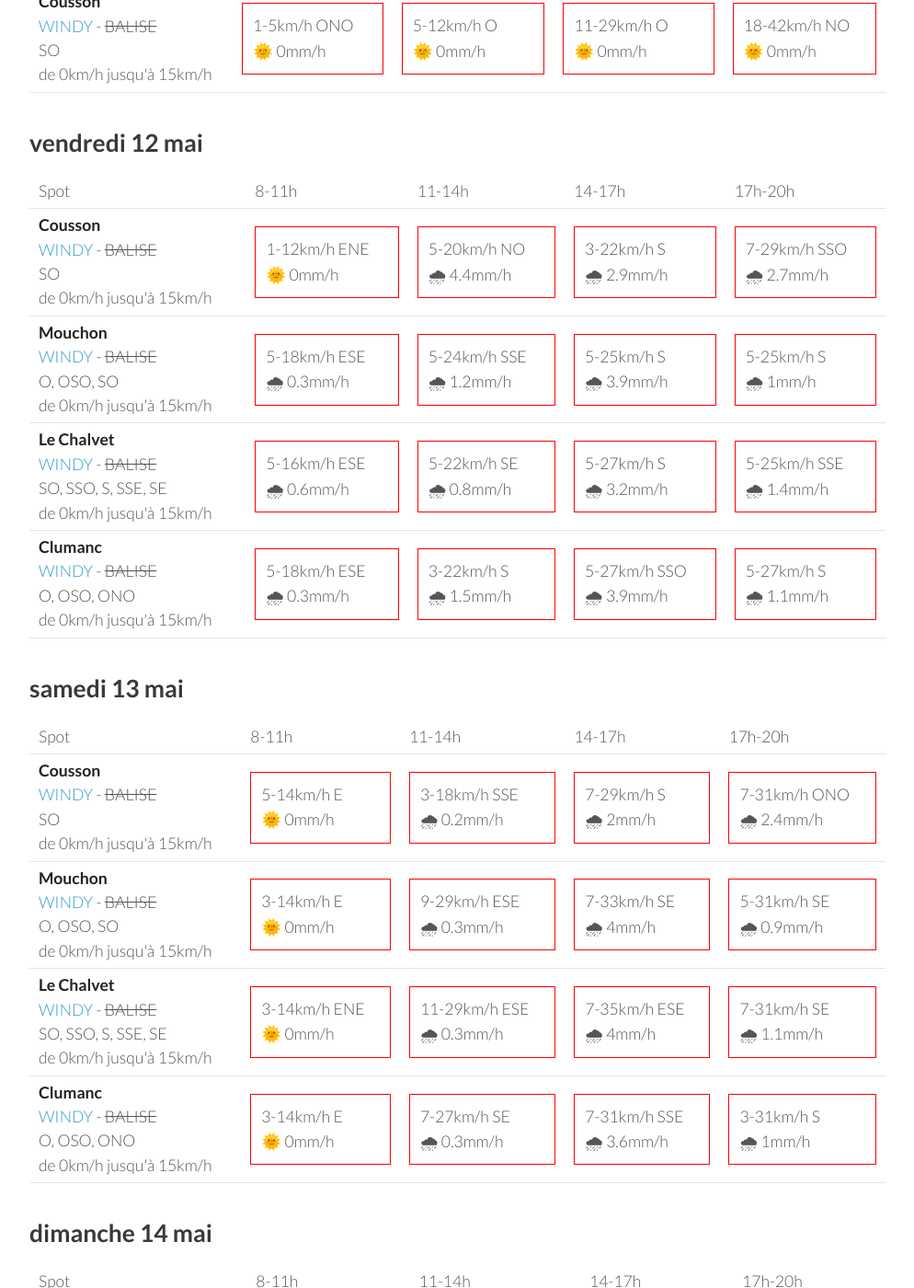
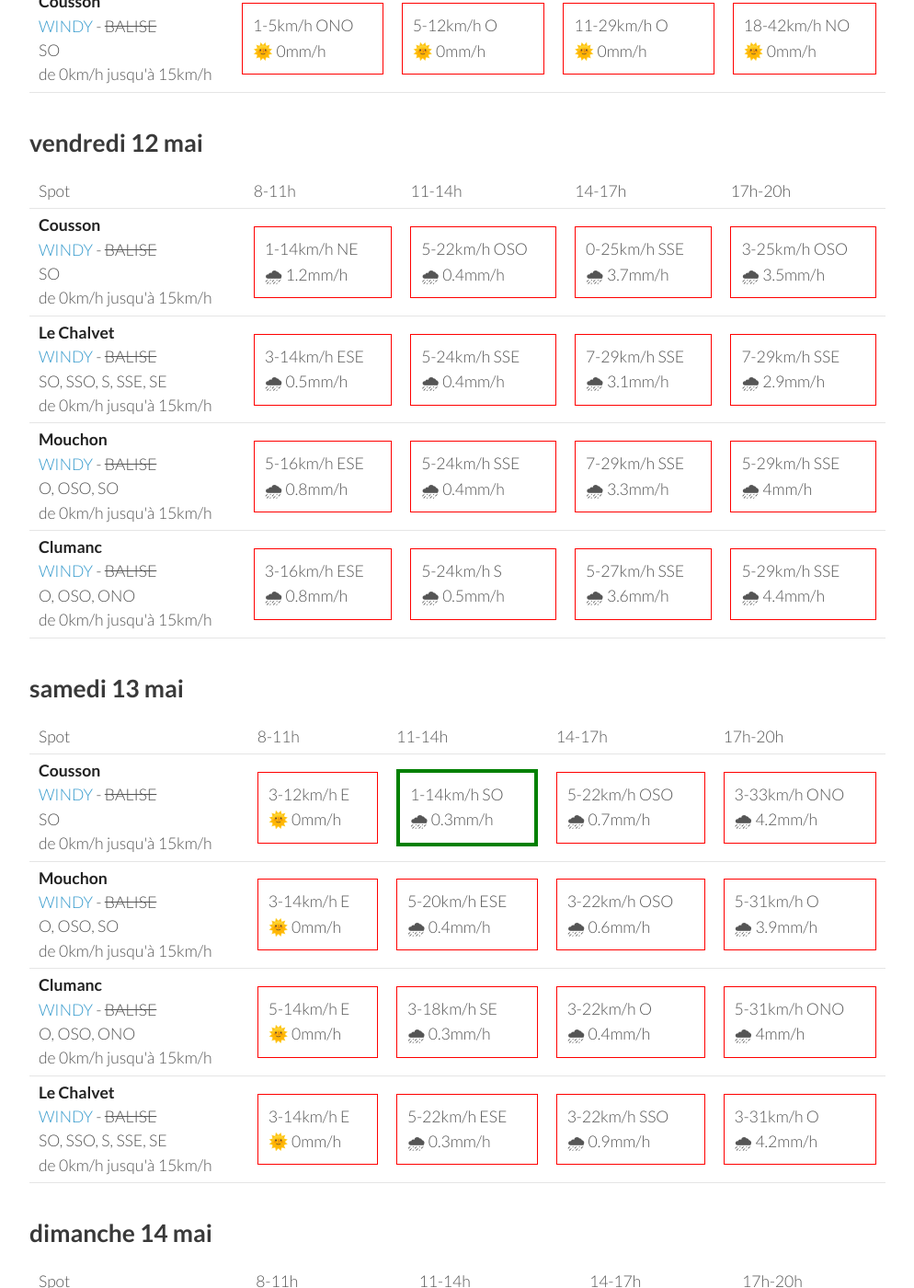
Before and after one commit to parapente-dans-le-nord/parapente-dans-le-nord.github.io, a Jekyll site: the page built from saint_andre.markdown, in a window 1280 px wide and 1400 px high, scrolled down 1325 px. Shown: the whole window at 92% size, without its empty margins (26-1020 px from the left). Built offline with Jekyll 4.4.1, drawn with Linux system fonts in a browser that asks for light colours; some of the changed text lies outside the part shown.

Commit message:
update index.markdown

```diff
--- a/saint_andre.markdown
+++ b/saint_andre.markdown
@@ -132,40 +132,40 @@ page mise à jour le mercredi 10 mai 13:36
 <tr>
         <td><strong>Cousson</strong><br><a href="https://windy.com/44.054/6.240?43.940,6.241,10,m:eSAaglz">WINDY</a> - <span class="no-balise"> BALISE </span><br> <span class="vent-favorable">SO</span><br><span class="force-vent">de 0km/h jusqu'à 15km/h</span> </td>
 
-            <td><div class="not-flyable"><p>1-12km/h ENE</p><p>🌞 0mm/h</p></div></td>
-            <td><div class="not-flyable"><p>5-20km/h NO</p><p>🌧 4.4mm/h</p></div></td>
-            <td><div class="not-flyable"><p>3-22km/h S</p><p>🌧 2.9mm/h</p></div></td>
-            <td><div class="not-flyable"><p>7-29km/h SSO</p><p>🌧 2.7mm/h</p></div></td>
+            <td><div class="not-flyable"><p>1-14km/h NE</p><p>🌧 1.2mm/h</p></div></td>
+            <td><div class="not-flyable"><p>5-22km/h OSO</p><p>🌧 0.4mm/h</p></div></td>
+            <td><div class="not-flyable"><p>0-25km/h SSE</p><p>🌧 3.7mm/h</p></div></td>
+            <td><div class="not-flyable"><p>3-25km/h OSO</p><p>🌧 3.5mm/h</p></div></td>
+
+
+    </tr>
+<tr>
+        <td><strong>Le Chalvet</strong><br><a href="https://windy.com/43.979/6.480?43.866,6.480,10,m:eSsaglX">WINDY</a> - <span class="no-balise"> BALISE </span><br> <span class="vent-favorable">SO, SSO, S, SSE, SE</span><br><span class="force-vent">de 0km/h jusqu'à 15km/h</span> </td>
+
+            <td><div class="not-flyable"><p>3-14km/h ESE</p><p>🌧 0.5mm/h</p></div></td>
+            <td><div class="not-flyable"><p>5-24km/h SSE</p><p>🌧 0.4mm/h</p></div></td>
+            <td><div class="not-flyable"><p>7-29km/h SSE</p><p>🌧 3.1mm/h</p></div></td>
+            <td><div class="not-flyable"><p>7-29km/h SSE</p><p>🌧 2.9mm/h</p></div></td>
 
 
     </tr>
 <tr>
         <td><strong>Mouchon</strong><br><a href="https://windy.com/43.992/6.424?43.878,6.425,10,m:eSuaglR">WINDY</a> - <span class="no-balise"> BALISE </span><br> <span class="vent-favorable">O, OSO, SO</span><br><span class="force-vent">de 0km/h jusqu'à 15km/h</span> </td>
 
-            <td><div class="not-flyable"><p>5-18km/h ESE</p><p>🌧 0.3mm/h</p></div></td>
-            <td><div class="not-flyable"><p>5-24km/h SSE</p><p>🌧 1.2mm/h</p></div></td>
-            <td><div class="not-flyable"><p>5-25km/h S</p><p>🌧 3.9mm/h</p></div></td>
-            <td><div class="not-flyable"><p>5-25km/h S</p><p>🌧 1mm/h</p></div></td>
-
-
-    </tr>
-<tr>
-        <td><strong>Le Chalvet</strong><br><a href="https://windy.com/43.979/6.480?43.866,6.480,10,m:eSsaglX">WINDY</a> - <span class="no-balise"> BALISE </span><br> <span class="vent-favorable">SO, SSO, S, SSE, SE</span><br><span class="force-vent">de 0km/h jusqu'à 15km/h</span> </td>
-
-            <td><div class="not-flyable"><p>5-16km/h ESE</p><p>🌧 0.6mm/h</p></div></td>
-            <td><div class="not-flyable"><p>5-22km/h SE</p><p>🌧 0.8mm/h</p></div></td>
-            <td><div class="not-flyable"><p>5-27km/h S</p><p>🌧 3.2mm/h</p></div></td>
-            <td><div class="not-flyable"><p>5-25km/h SSE</p><p>🌧 1.4mm/h</p></div></td>
+            <td><div class="not-flyable"><p>5-16km/h ESE</p><p>🌧 0.8mm/h</p></div></td>
+            <td><div class="not-flyable"><p>5-24km/h SSE</p><p>🌧 0.4mm/h</p></div></td>
+            <td><div class="not-flyable"><p>7-29km/h SSE</p><p>🌧 3.3mm/h</p></div></td>
+            <td><div class="not-flyable"><p>5-29km/h SSE</p><p>🌧 4mm/h</p></div></td>
 
 
     </tr>
 <tr>
         <td><strong>Clumanc</strong><br><a href="https://windy.com/44.027/6.402?43.914,6.403,10,m:eSxaglP">WINDY</a> - <span class="no-balise"> BALISE </span><br> <span class="vent-favorable">O, OSO, ONO</span><br><span class="force-vent">de 0km/h jusqu'à 15km/h</span> </td>
 
-            <td><div class="not-flyable"><p>5-18km/h ESE</p><p>🌧 0.3mm/h</p></div></td>
-            <td><div class="not-flyable"><p>3-22km/h S</p><p>🌧 1.5mm/h</p></div></td>
-            <td><div class="not-flyable"><p>5-27km/h SSO</p><p>🌧 3.9mm/h</p></div></td>
-            <td><div class="not-flyable"><p>5-27km/h S</p><p>🌧 1.1mm/h</p></div></td>
+            <td><div class="not-flyable"><p>3-16km/h ESE</p><p>🌧 0.8mm/h</p></div></td>
+            <td><div class="not-flyable"><p>5-24km/h S</p><p>🌧 0.5mm/h</p></div></td>
+            <td><div class="not-flyable"><p>5-27km/h SSE</p><p>🌧 3.6mm/h</p></div></td>
+            <td><div class="not-flyable"><p>5-29km/h SSE</p><p>🌧 4.4mm/h</p></div></td>
 
 
     </tr>
@@ -188,10 +188,10 @@ page mise à jour le mercredi 10 mai 13:36
 <tr>
         <td><strong>Cousson</strong><br><a href="https://windy.com/44.054/6.240?43.940,6.241,10,m:eSAaglz">WINDY</a> - <span class="no-balise"> BALISE </span><br> <span class="vent-favorable">SO</span><br><span class="force-vent">de 0km/h jusqu'à 15km/h</span> </td>
 
-            <td><div class="not-flyable"><p>5-14km/h E</p><p>🌞 0mm/h</p></div></td>
-            <td><div class="not-flyable"><p>3-18km/h SSE</p><p>🌧 0.2mm/h</p></div></td>
-            <td><div class="not-flyable"><p>7-29km/h S</p><p>🌧 2mm/h</p></div></td>
-            <td><div class="not-flyable"><p>7-31km/h ONO</p><p>🌧 2.4mm/h</p></div></td>
+            <td><div class="not-flyable"><p>3-12km/h E</p><p>🌞 0mm/h</p></div></td>
+            <td><div class="flyable"><p>1-14km/h SO</p><p>🌧 0.3mm/h</p></div></td>
+            <td><div class="not-flyable"><p>5-22km/h OSO</p><p>🌧 0.7mm/h</p></div></td>
+            <td><div class="not-flyable"><p>3-33km/h ONO</p><p>🌧 4.2mm/h</p></div></td>
 
 
     </tr>
@@ -199,29 +199,29 @@ page mise à jour le mercredi 10 mai 13:36
         <td><strong>Mouchon</strong><br><a href="https://windy.com/43.992/6.424?43.878,6.425,10,m:eSuaglR">WINDY</a> - <span class="no-balise"> BALISE </span><br> <span class="vent-favorable">O, OSO, SO</span><br><span class="force-vent">de 0km/h jusqu'à 15km/h</span> </td>
 
             <td><div class="not-flyable"><p>3-14km/h E</p><p>🌞 0mm/h</p></div></td>
-            <td><div class="not-flyable"><p>9-29km/h ESE</p><p>🌧 0.3mm/h</p></div></td>
-            <td><div class="not-flyable"><p>7-33km/h SE</p><p>🌧 4mm/h</p></div></td>
-            <td><div class="not-flyable"><p>5-31km/h SE</p><p>🌧 0.9mm/h</p></div></td>
+            <td><div class="not-flyable"><p>5-20km/h ESE</p><p>🌧 0.4mm/h</p></div></td>
+            <td><div class="not-flyable"><p>3-22km/h OSO</p><p>🌧 0.6mm/h</p></div></td>
+            <td><div class="not-flyable"><p>5-31km/h O</p><p>🌧 3.9mm/h</p></div></td>
+
+
+    </tr>
+<tr>
+        <td><strong>Clumanc</strong><br><a href="https://windy.com/44.027/6.402?43.914,6.403,10,m:eSxaglP">WINDY</a> - <span class="no-balise"> BALISE </span><br> <span class="vent-favorable">O, OSO, ONO</span><br><span class="force-vent">de 0km/h jusqu'à 15km/h</span> </td>
+
+            <td><div class="not-flyable"><p>5-14km/h E</p><p>🌞 0mm/h</p></div></td>
+            <td><div class="not-flyable"><p>3-18km/h SE</p><p>🌧 0.3mm/h</p></div></td>
+            <td><div class="not-flyable"><p>3-22km/h O</p><p>🌧 0.4mm/h</p></div></td>
+            <td><div class="not-flyable"><p>5-31km/h ONO</p><p>🌧 4mm/h</p></div></td>
 
 
     </tr>
 <tr>
         <td><strong>Le Chalvet</strong><br><a href="https://windy.com/43.979/6.480?43.866,6.480,10,m:eSsaglX">WINDY</a> - <span class="no-balise"> BALISE </span><br> <span class="vent-favorable">SO, SSO, S, SSE, SE</span><br><span class="force-vent">de 0km/h jusqu'à 15km/h</span> </td>
 
-            <td><div class="not-flyable"><p>3-14km/h ENE</p><p>🌞 0mm/h</p></div></td>
-            <td><div class="not-flyable"><p>11-29km/h ESE</p><p>🌧 0.3mm/h</p></div></td>
-            <td><div class="not-flyable"><p>7-35km/h ESE</p><p>🌧 4mm/h</p></div></td>
-            <td><div class="not-flyable"><p>7-31km/h SE</p><p>🌧 1.1mm/h</p></div></td>
-
-
-    </tr>
-<tr>
-        <td><strong>Clumanc</strong><br><a href="https://windy.com/44.027/6.402?43.914,6.403,10,m:eSxaglP">WINDY</a> - <span class="no-balise"> BALISE </span><br> <span class="vent-favorable">O, OSO, ONO</span><br><span class="force-vent">de 0km/h jusqu'à 15km/h</span> </td>
-
             <td><div class="not-flyable"><p>3-14km/h E</p><p>🌞 0mm/h</p></div></td>
-            <td><div class="not-flyable"><p>7-27km/h SE</p><p>🌧 0.3mm/h</p></div></td>
-            <td><div class="not-flyable"><p>7-31km/h SSE</p><p>🌧 3.6mm/h</p></div></td>
-            <td><div class="not-flyable"><p>3-31km/h S</p><p>🌧 1mm/h</p></div></td>
+            <td><div class="not-flyable"><p>5-22km/h ESE</p><p>🌧 0.3mm/h</p></div></td>
+            <td><div class="not-flyable"><p>3-22km/h SSO</p><p>🌧 0.9mm/h</p></div></td>
+            <td><div class="not-flyable"><p>3-31km/h O</p><p>🌧 4.2mm/h</p></div></td>
 
 
     </tr>
```
Also changed, not shown: other parts of saint_andre.markdown (+1 -1 lines).
